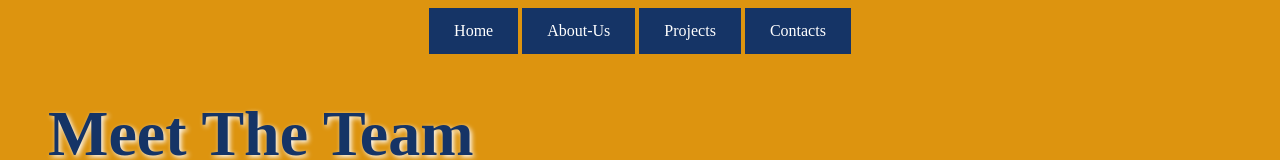
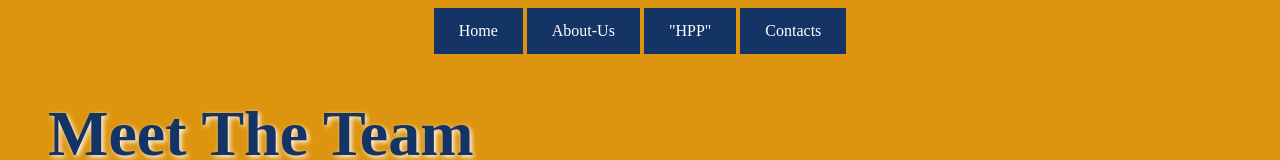
Before and after one commit to MaysButts/maysbutts.github.io, a plain HTML site: page about-me.html in a window 1280 px wide. Shown: the top 160 px of the page. Drawn offline with Linux system fonts and the light colour scheme.

Commit message:
Update about-me.html

```diff
--- a/about-me.html
+++ b/about-me.html
@@ -12,7 +12,7 @@ background: radial-gradient(circle, rgba(65,73,161,1) 38%, rgba(221,148,15,1) 72
 	<div id="linksmays">
 		<a href="index.html">Home</a>
 		<a href="about-me.html">About-Us</a>
-		<a href="projects.html">Projects</a>
+		<a href="projects.html">"HPP"</a>
 		<a href="contacts.html">Contacts</a>
 	</div>
 
```
